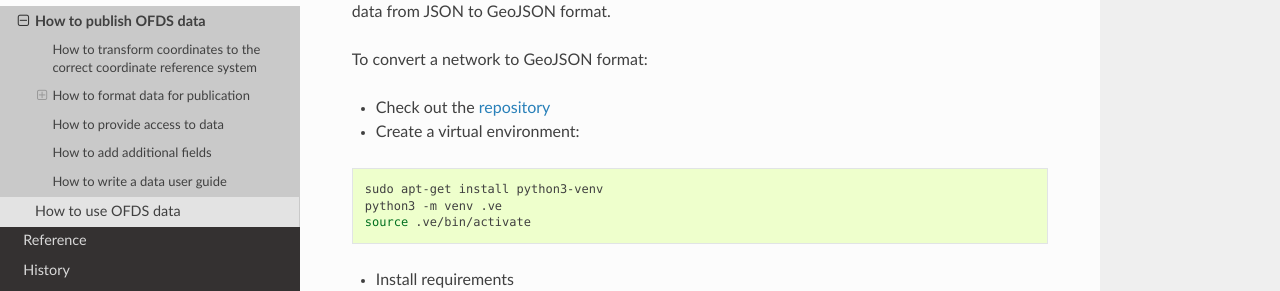
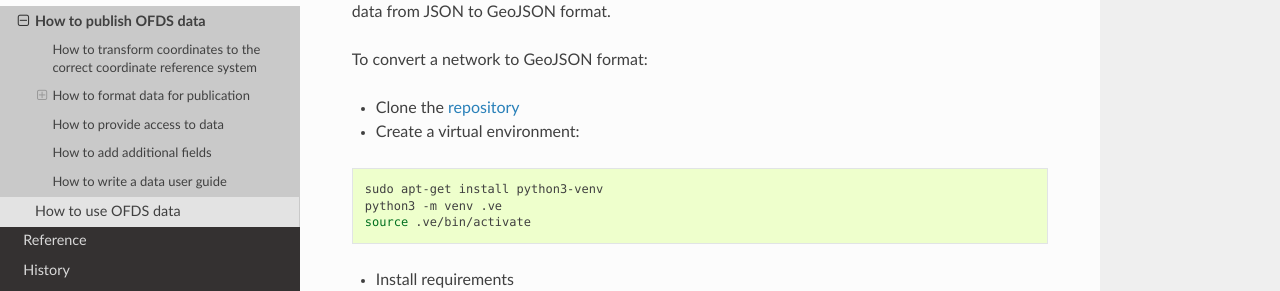
Before and after one commit to Open-Telecoms-Data/open-fibre-data-standard, a Sphinx documentation site: the page built from docs/guidance/publication.md, in a window 1280 px wide and 900 px high, scrolled down 1329 px. Shown: the part 160-451 px from the top of the window. Built offline with Sphinx 7.4.7 and the Read the Docs theme 2.0.0, drawn with Linux system fonts in a browser that asks for light colours.

Commit message:
docs/guidance/publication.md: Copy-edit convert-to-geojson instructions

````diff
--- a/docs/guidance/publication.md
+++ b/docs/guidance/publication.md
@@ -38,7 +38,7 @@ The standard repository's [`manage.py`](https://github.com/Open-Telecoms-Data/op
 
 To convert a network to GeoJSON format:
 
-* Check out the [repository](https://github.com/Open-Telecoms-Data/open-fibre-data-standard)
+* Clone the [repository](https://github.com/Open-Telecoms-Data/open-fibre-data-standard)
 * Create a virtual environment:
 ```bash
 sudo apt-get install python3-venv
````
